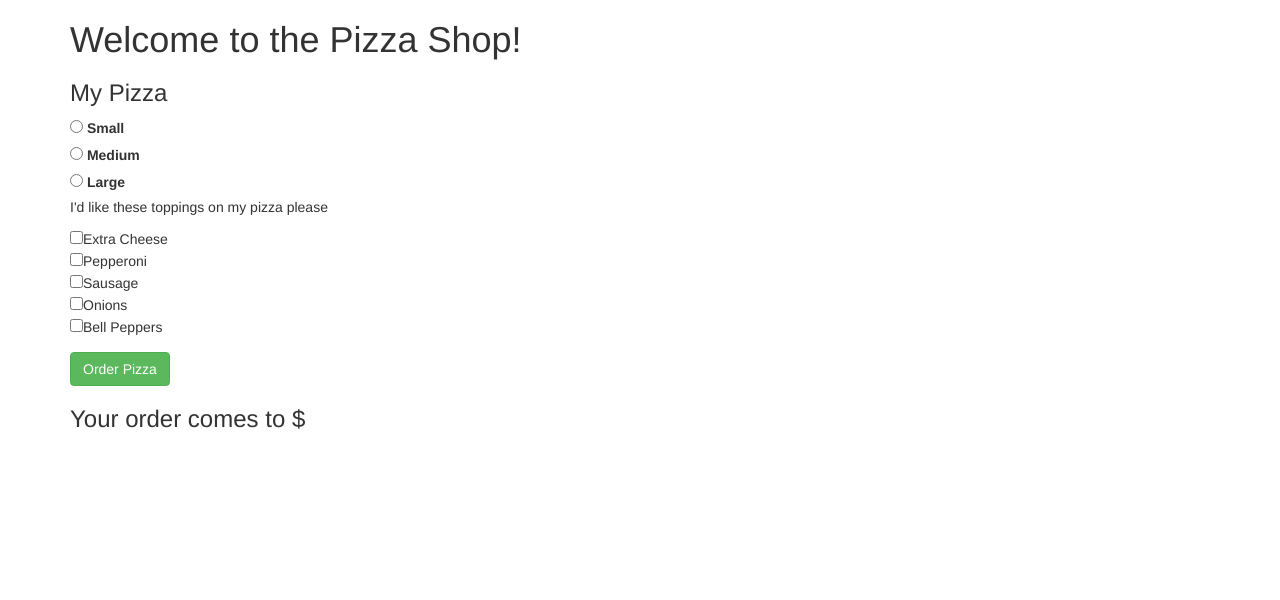
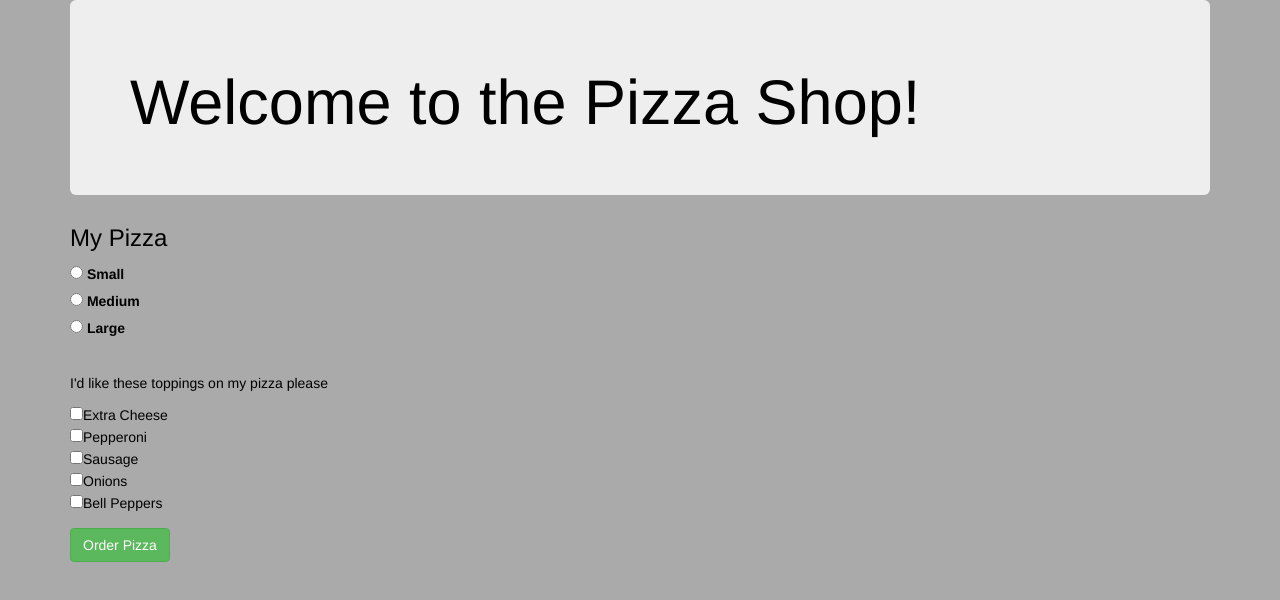
Before and after one commit to dsarbora/pizza-restaurant, a plain HTML site: page index.html in a window 1280 px wide. Drawn offline with Linux system fonts and the light colour scheme.

Commit message:
tweak logic a little further, add styling and some html

```diff
--- a/css/styles.css
+++ b/css/styles.css
@@ -0,0 +1,12 @@
+#result{
+  display: none;
+}
+
+body{
+  background-color: #AAAAAA;
+  color: black;
+}
+
+p{
+  margin-top: 30px;
+}
--- a/index.html
+++ b/index.html
@@ -10,7 +10,9 @@
   </head>
   <body>
     <div class = "container">
-      <h1>Welcome to the Pizza Shop!</h1>
+      <div class = "jumbotron">
+        <h1>Welcome to the Pizza Shop!</h1>
+      </div>
       <form id = "pizzaOrder">
         <h3>My Pizza</h3>
         <div>
--- a/js/scripts.js
+++ b/js/scripts.js
@@ -62,5 +62,6 @@ $(function(){
     });
     var totalCost = pizza.totalCost().toFixed(2);
     $("#cost").text(totalCost);
+    $("#result").show();
   });
 });
```
